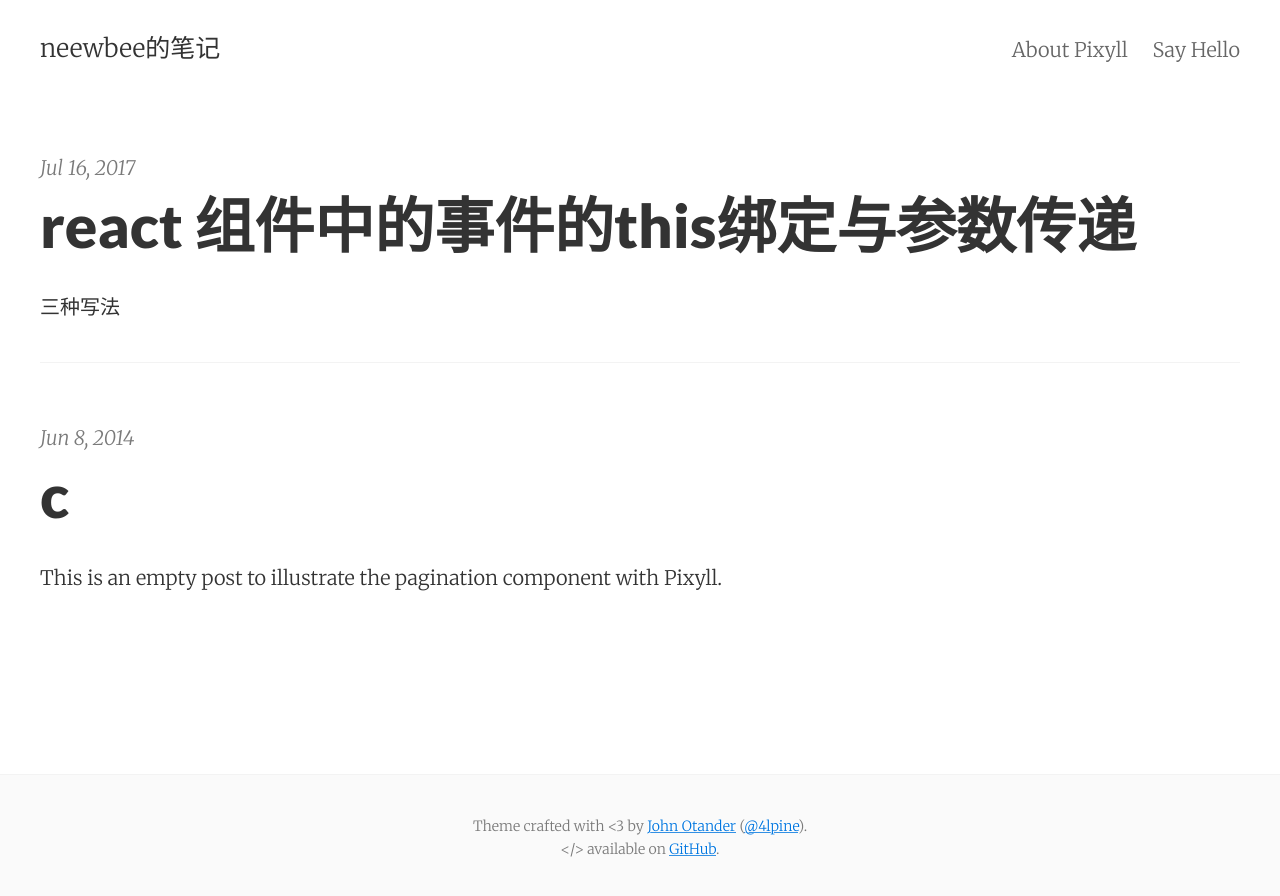
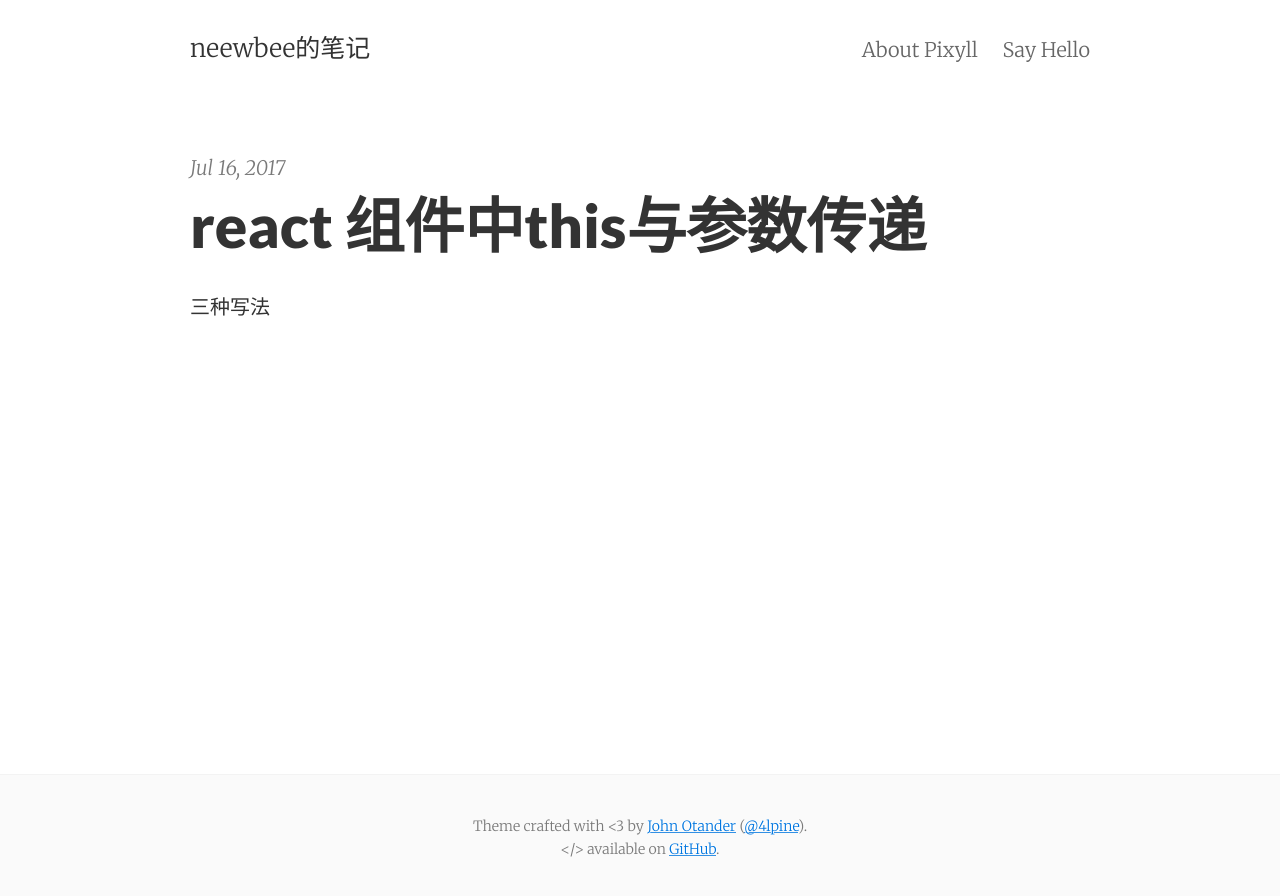
Before and after one commit to neewbee/weee.github.io, a Jekyll site: the page built from index.html, in a window 1280 px wide. Shown: the top 896 px of the page. Built offline with Jekyll 4.4.1, drawn with Linux system fonts in a browser that asks for light colours; nearby versions of some CDN libraries; the list of posts is cut into pages by our own code.

```diff
--- a/Gemfile
+++ b/Gemfile
@@ -5,3 +5,7 @@ source 'https://rubygems.org'
 # https://github.com/github/pages-gem
 gem 'github-pages'
 gem 'pygments.rb'
+
+group :jekyll_plugins do
+  gem "jekyll-gist"
+end
--- a/_posts/2014-06-08-pixyll-has-pagination.md
+++ /dev/null
@@ -1,9 +0,0 @@
----
-layout:     post
-title:      c
-date:       2014-06-08 11:21:29
-summary:    This is an empty post to illustrate the pagination component with Pixyll.
-categories: jekyll pixyll
----
-
-This is an empty post to illustrate the pagination component with Pixyll.
--- a/_sass/_variables.scss
+++ b/_sass/_variables.scss
@@ -24,7 +24,7 @@ $h1-responsive-max: 3.84rem !default;
 $abbr-border-bottom: 1px black dotted;
 
 // Page width
-$measure-width: 60rem !default;
+$measure-width: 45rem !default;
 
 // Viewport widths
 $viewport-small: 32em;
```
Also changed, not shown: _posts/2017-07-16-three-ways-to-write-event-hadler-in-react.md (+3 -73 lines).
